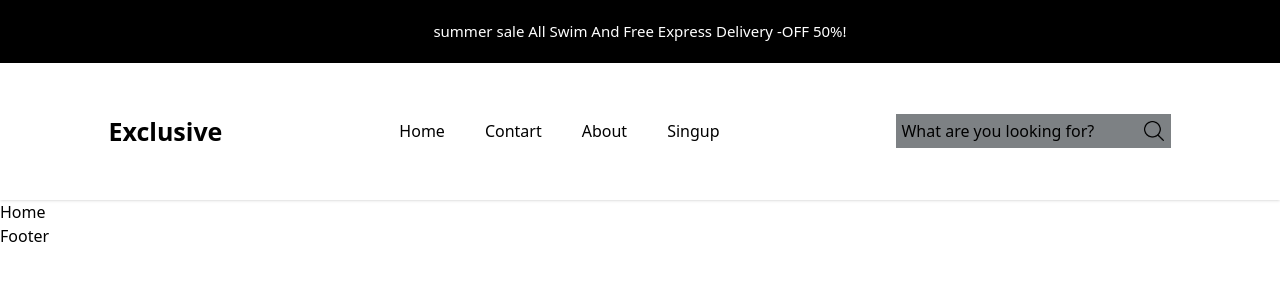
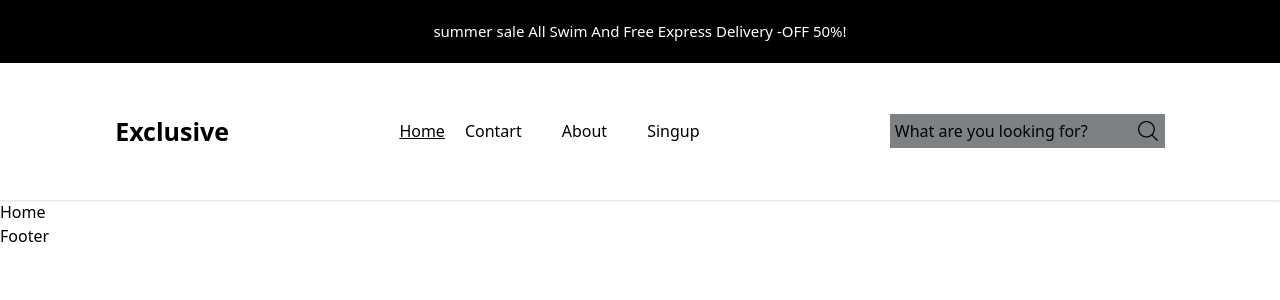
Before and after one commit to kinghsauk0/eom, a React (Create React App) app: page / in a window 1280 px wide. Shown: the top 300 px of the page. Built offline with nearby package versions, Linux system fonts and the light colour scheme.

Commit message:
header done

```diff
--- a/src/components/hearder/Header.jsx
+++ b/src/components/hearder/Header.jsx
@@ -14,20 +14,36 @@ function Header() {
             <h1 className="text-wrap text-black text-[25px] font-bold">Exclusive</h1>
           </div>
           <ul className="flex flex-row flex-wrap">
-            <li className="mx-[20px]">
-              <NavLink to="/">Home</NavLink>
+            <li className="mx-[20px">
+              <NavLink to="/"
+              className={({isActive}) =>
+              isActive ? "underline " : null
+            }
+              >Home</NavLink>
             </li>
 
             <li className="mx-[20px]">
-            <NavLink to="/contart">Contart</NavLink>
+            <NavLink to="/contart"
+            className={({isActive}) =>
+            isActive ? "underline" : null
+          }
+            >Contart</NavLink>
             </li>
 
             <li className="mx-[20px]">
-            <NavLink to="/about">About</NavLink>
+            <NavLink to="/about"
+            className={({isActive}) =>
+            isActive ? "underline " : null
+          }
+            >About</NavLink>
             </li>
 
             <li className="mx-[20px]">
-            <NavLink to="/singup">Singup</NavLink>
+            <NavLink to="/singup"
+            className={({isActive}) =>
+            isActive ? "underline " : null
+          }
+            >Singup</NavLink>
             </li>
           </ul>
           <div className="flex flex-row flex-wrap justify-center items-center bg-[#7D8184]">
```
